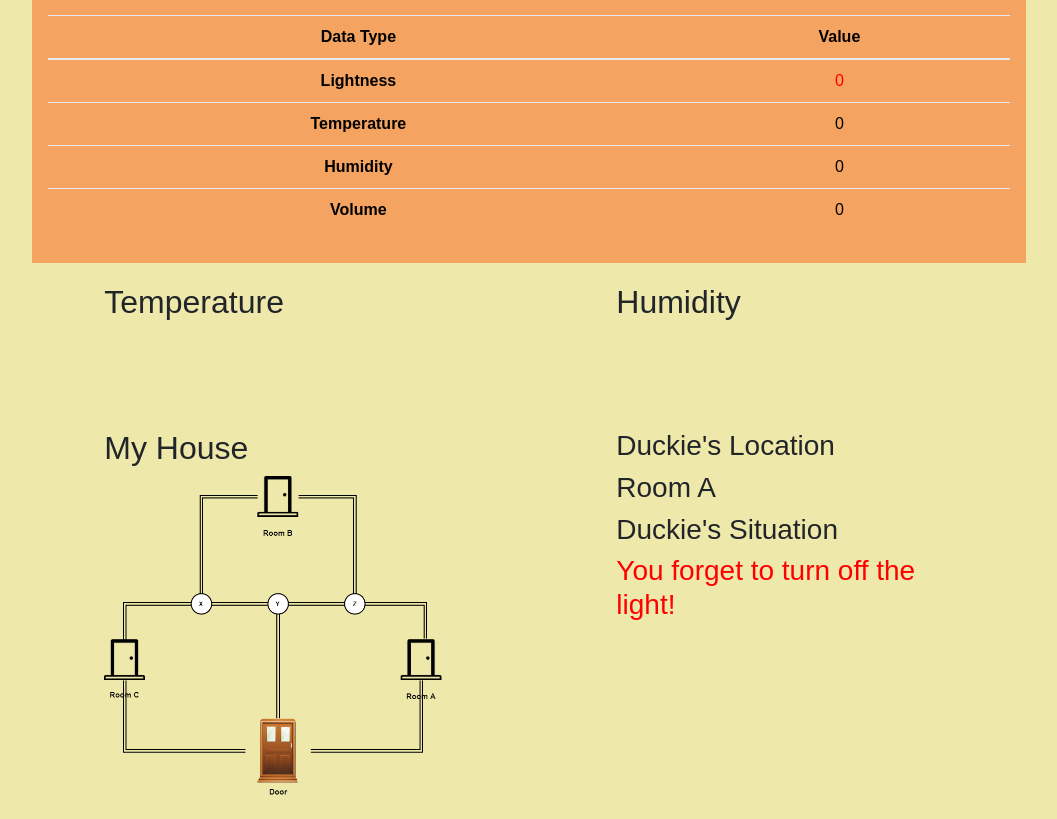
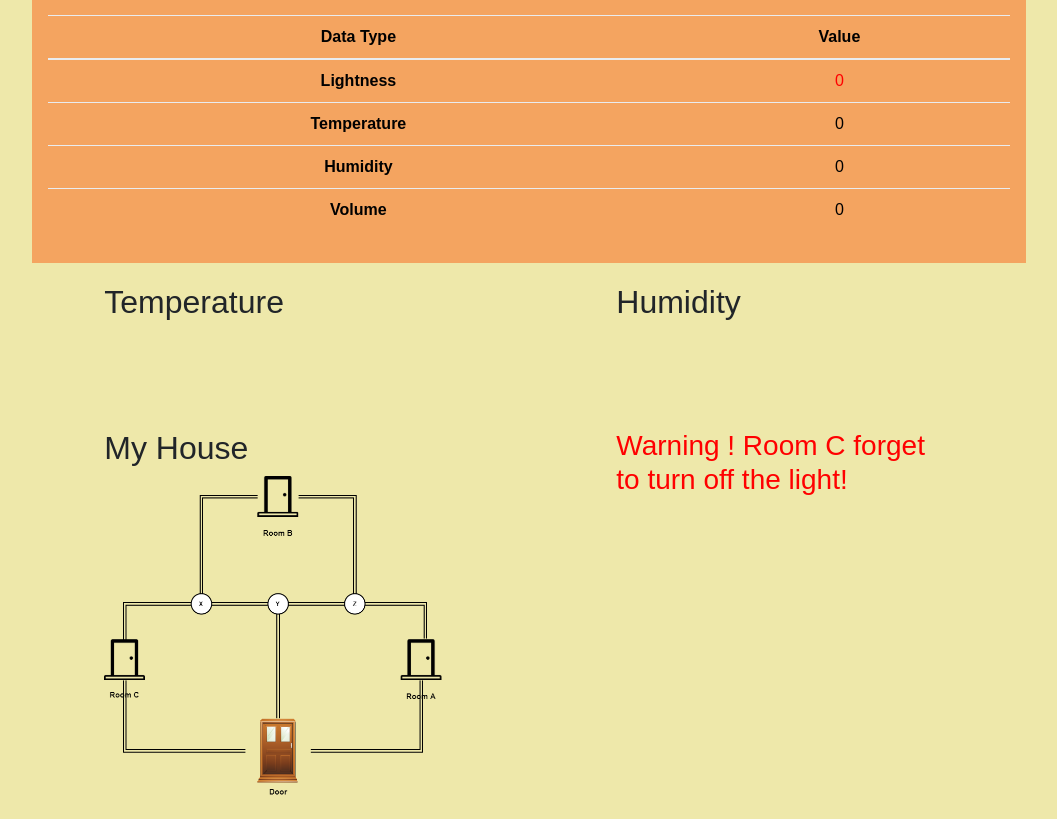
Before and after one commit to dimension4TW/Duckie-Servent, a Flask app: page /display in a window 1280 px wide. Shown: the part 321-1140 px from the top of the page, without its empty margins (111-1168 px from the left). Run offline with Flask 2, Linux system fonts and the light colour scheme; some libraries are stand-ins or nearby versions.

Commit message:
update_warning
update_warning

```diff
--- a/templates/display.html
+++ b/templates/display.html
@@ -151,10 +151,9 @@
 
        <div class="col-sm-6">
          <div class="chart">
-          <h3>Duckie's Location</h3>
-               <h3> Room A </h3>
-          <h3>Duckie's Situation</h3>
-               <h3 id="light-warning" style="color:red;"> You forget to turn off the light!</h3>
+
+
+           <h3 id="light-warning" style="color:red;"> </h3>
          </div>
        </div>
   </div>
@@ -180,7 +179,7 @@ setInterval(function(){
 		  $('#lightA').text(data.environmentA.lightness);
           if(data.environmentA.lightness <50){
             $('#lightA').text(data.environmentA.lightness).css('color', 'red');
-            $('#light-warning').show();
+            $('#light-warning').text(" Warning ! Room A forget to turn off the light!");
           }
           else{
             $('#lightA').text(data.environmentA.lightness).css('color', 'black');
@@ -193,7 +192,8 @@ setInterval(function(){
           $('#lightB').text(data.environmentB.lightness);
 		  if(data.environmentB.lightness <50){
             $('#lightB').text(data.environmentB.lightness).css('color', 'red');
-            $('#light-warning').show();
+
+            $('#light-warning').text(" Warning ! Room B forget to turn off the light!");
           }
           else{
             $('#lightB').text(data.environmentB.lightness).css('color', 'black');
@@ -206,11 +206,11 @@ setInterval(function(){
 
           $('#lightC').text(data.environmentC.lightness);
 		  if(data.environmentB.lightness <50){
-            $('#lightC').text(data.environmentB.lightness).css('color', 'red');
-            $('#light-warning').show();
+            $('#lightC').text(data.environmentC.lightness).css('color', 'red');
+            $('#light-warning').text("Warning ! Room C forget to turn off the light!");
           }
           else{
-            $('#lightC').text(data.environmentB.lightness).css('color', 'black');
+            $('#lightC').text(data.environmentC.lightness).css('color', 'black');
             $('#light-warning').hide();
           }
           $('#temperatureC').text(data.environmentC.temperature);
```
